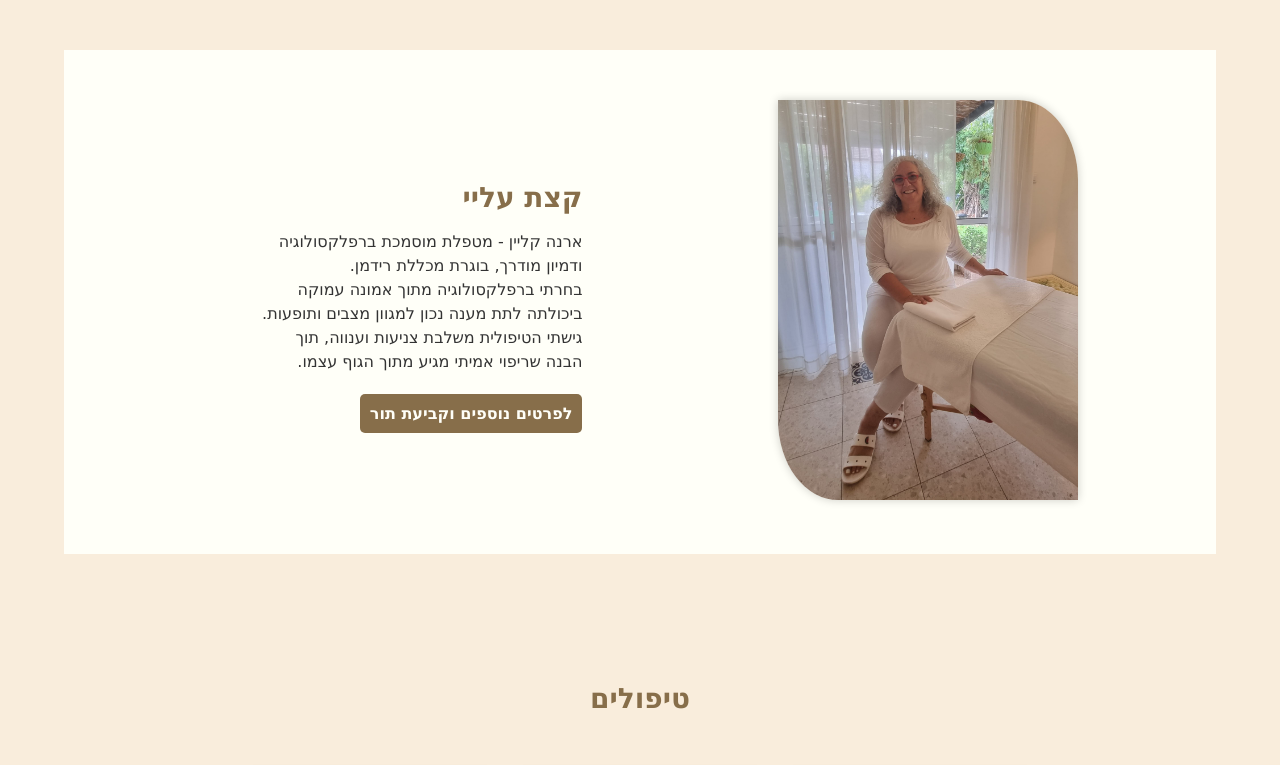
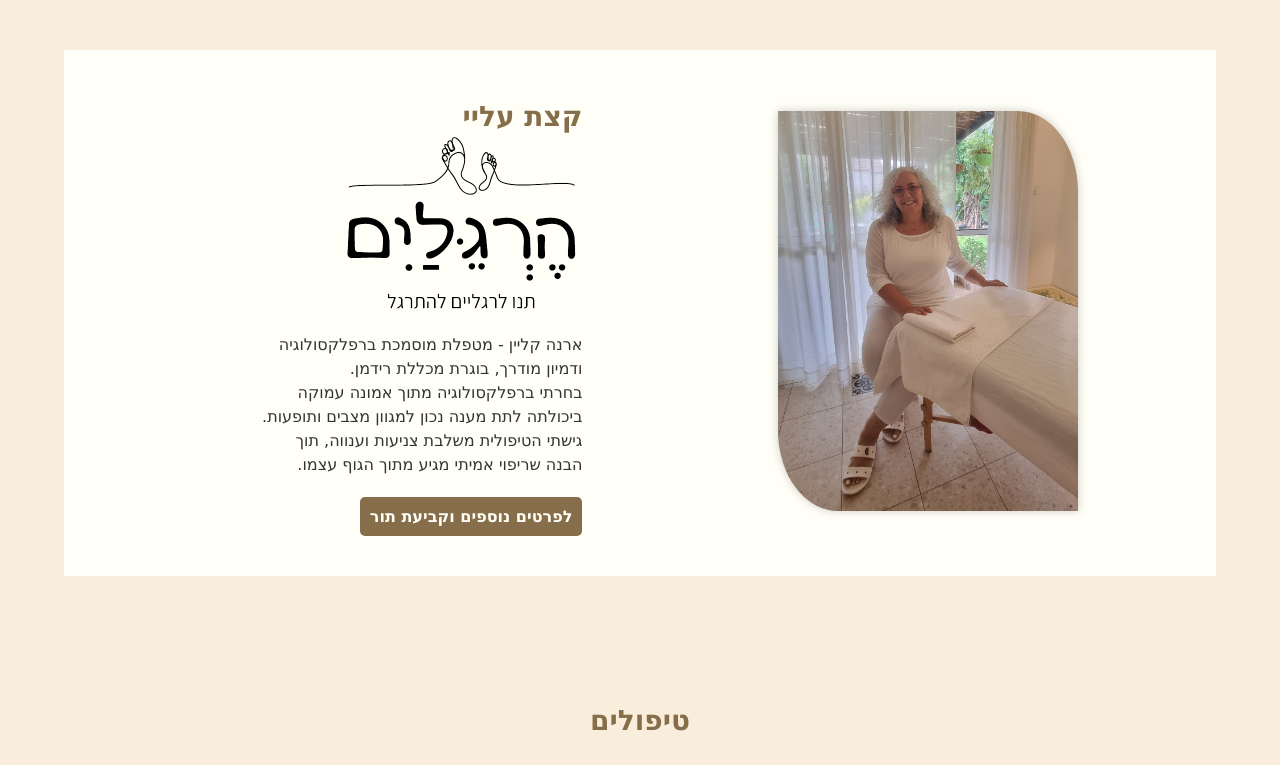
Before and after one commit to gefenbar/orna-reflexology, a React (Create React App) app: page / in a window 1280 px wide. Shown: the part 878-1643 px from the top of the page. Built offline with nearby package versions, Linux system fonts and the light colour scheme.

Commit message:
navbar fontweight

```diff
--- a/src/App.css
+++ b/src/App.css
@@ -125,7 +125,7 @@ a.navbar-logo:hover {
 
 .navbar-links a {
   color: #876e4a;
-  font-weight: 400;
+  font-weight: 100;
   text-decoration: none;
   font-size: 1.2rem;
   display: block;
--- a/src/pages/HomePage.js
+++ b/src/pages/HomePage.js
@@ -15,8 +15,6 @@ export default function HomePage() {
 const HeroSection = () => (
   <section className="hero-section">
     <div className="hero-content">
-      {/* <h1>אורי שמאי מטפל במגע וצליל</h1>
-      <p>מגוון טיפולים מרגיעים ומאזנים</p> */}
                 <img src="logo-full.webp" alt="ארנה קליין" loading="lazy" width="240px" height="180px" />
 
       <br />
@@ -37,6 +35,7 @@ const AboutSection = () => (
         </div>
         <div className="about-text-container">
           <h2>קצת עליי</h2>
+          <img src="logo-full.webp" alt="ארנה קליין" loading="lazy" width="240px" height="180px" />
           <p>
           ארנה קליין - מטפלת מוסמכת ברפלקסולוגיה ודמיון מודרך, בוגרת מכללת רידמן.
 
```
